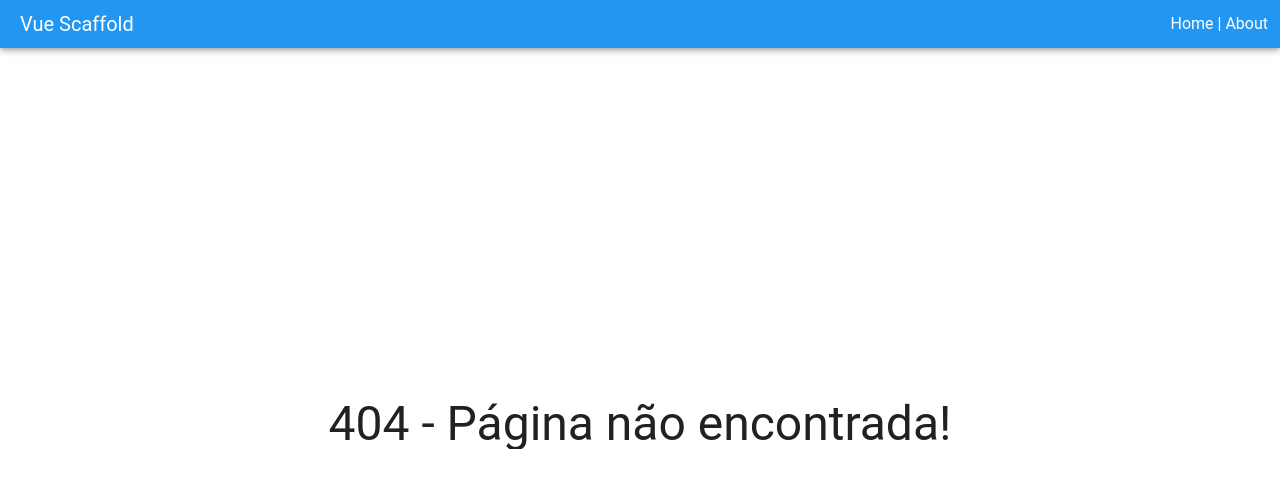
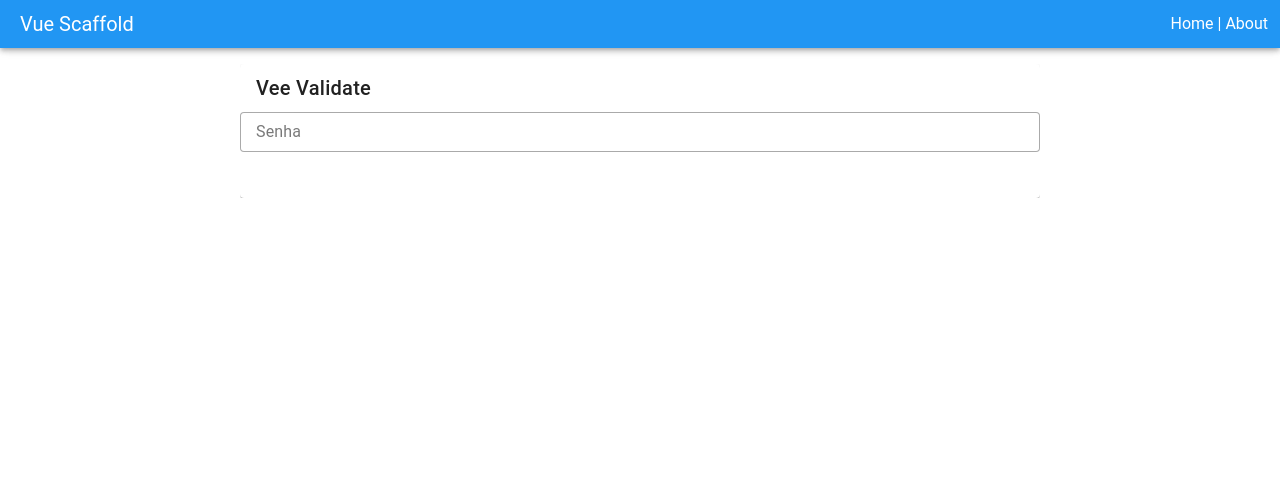
Before and after one commit to betogroo/vue-validate, a Vue app: page /vee in a window 1280 px wide. Before the commit this address had no page. Shown: the top 488 px of the page. Built offline with nearby package versions, Linux system fonts and the light colour scheme.

Commit message:
chore: create vee route with one textfield

```diff
--- a/src/modules/main/router/routes.ts
+++ b/src/modules/main/router/routes.ts
@@ -8,6 +8,15 @@ const routes: CustomRouteRecordRaw[] = [
     name: 'HomeView',
     meta: {
       title: 'Home',
+      requiresAuth: false,
+    },
+  },
+  {
+    path: '/vee',
+    component: () => import('../views/VeeView.vue'),
+    name: 'VeeView',
+    meta: {
+      title: 'Vee Validate',
       requiresAuth: false,
     },
   },
--- /dev/null
+++ b/src/modules/main/views/VeeView.vue
@@ -0,0 +1,27 @@
+<script setup lang="ts"></script>
+
+<template>
+  <v-container class="d-flex align-start justify-center fill-height">
+    <v-responsive max-width="800">
+      <v-card>
+        <v-card-title>Vee Validate</v-card-title>
+        <v-form>
+          <v-row>
+            <v-col cols="12"
+              ><v-text-field
+                counter
+                density="compact"
+                hint="Mínimo de 8 caracteres"
+                label="Senha"
+                placeholder="Digit sua senha"
+                type="password"
+                variant="outlined"
+            /></v-col>
+            <v-col></v-col>
+            <v-col></v-col>
+          </v-row>
+        </v-form>
+      </v-card>
+    </v-responsive>
+  </v-container>
+</template>
```
